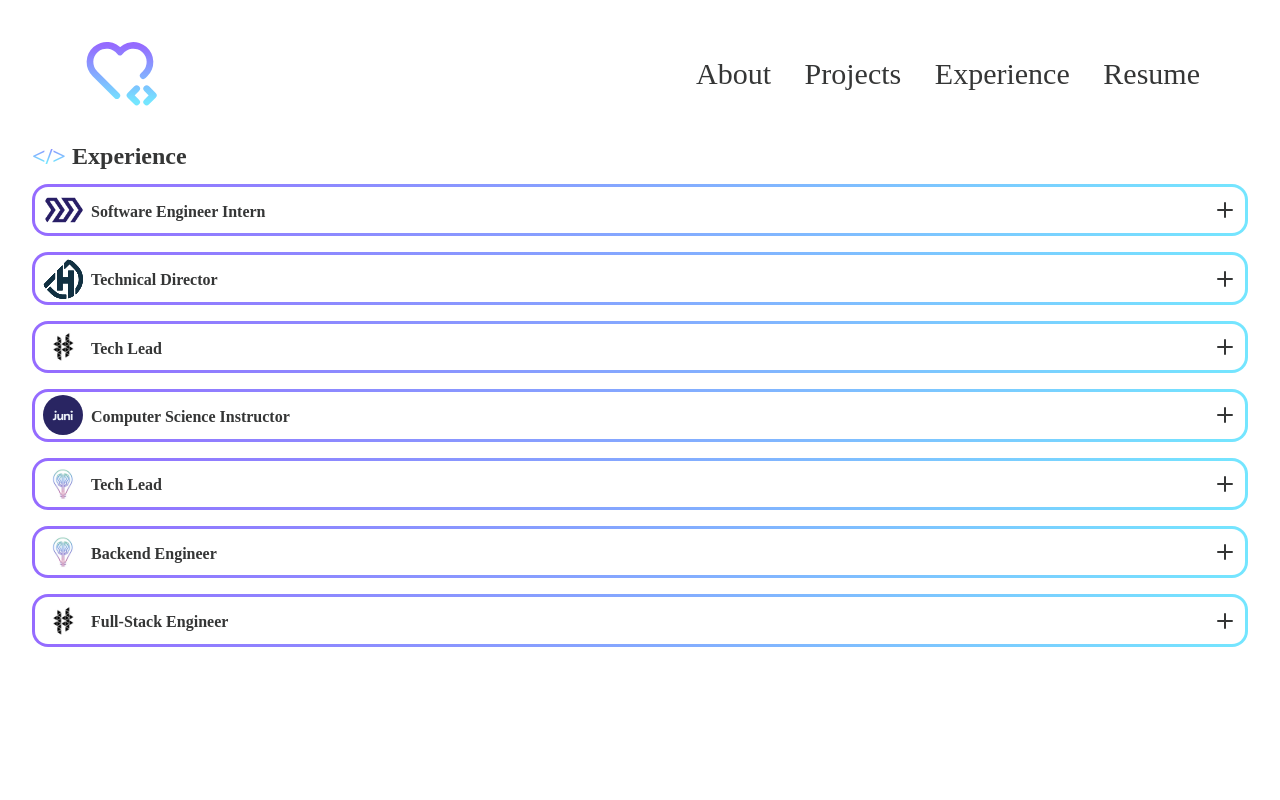
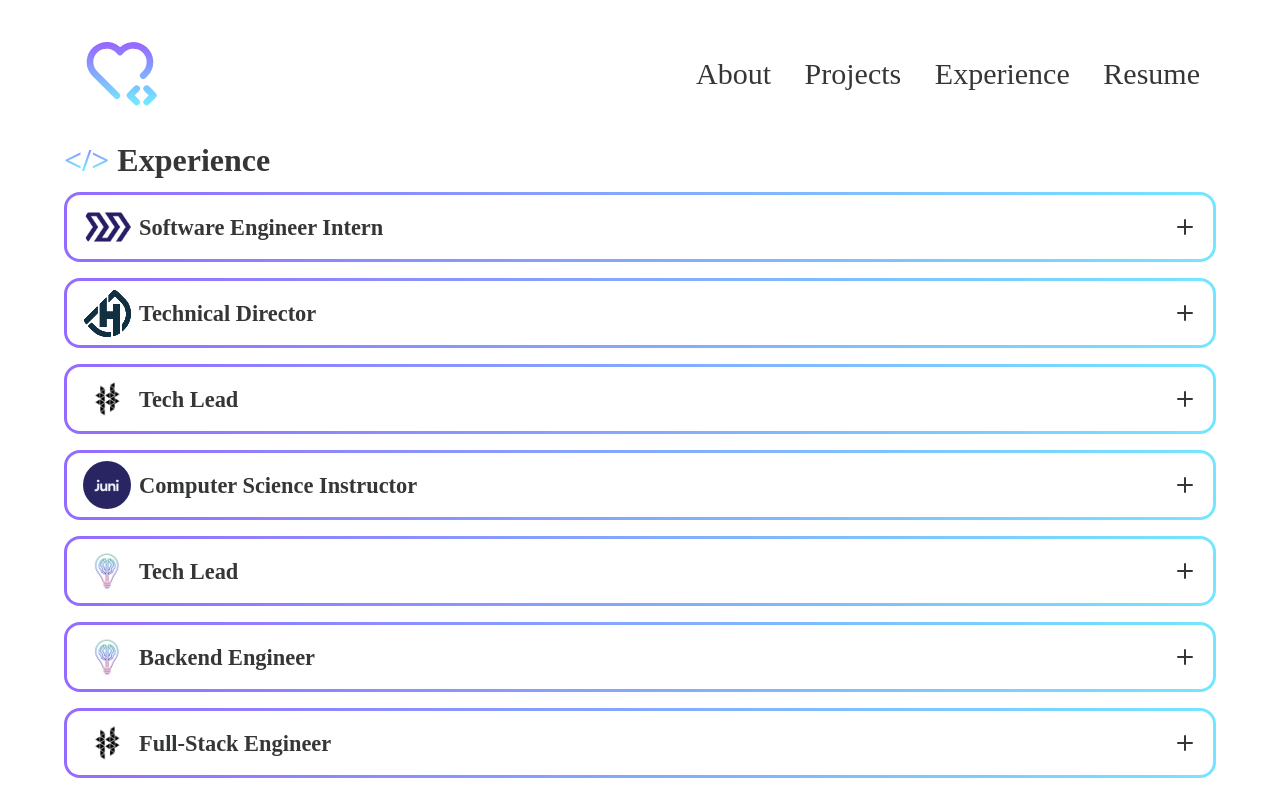
Before and after one commit to dorothyle/dorothyle, a React (Create React App) app: page /experience in a window 1280 px wide. Built offline with nearby package versions, Linux system fonts and the light colour scheme; a web font is replaced by a local one.

Commit message:
adjust experience ui for small desktop view

```diff
--- a/src/Experience.module.css
+++ b/src/Experience.module.css
@@ -13,8 +13,20 @@
 }
 
 .symbolTitle {
-    background: linear-gradient(180deg, #956bff 0%, #74e6ff 75%);
-    background-clip: text;
+  background: linear-gradient(180deg, #956bff 0%, #74e6ff 75%);
+  background-clip: text;
   -webkit-background-clip: text;
   -webkit-text-fill-color: transparent;
 }
+
+/* Small */
+@media screen and (min-width: 665px) {
+  .experienceContainer {
+    margin-right: 4rem;
+    margin-left: 4rem;
+  }
+
+  .titleContainer {
+    font-size: 2rem;
+  }
+}
--- a/src/ExperienceCard.module.css
+++ b/src/ExperienceCard.module.css
@@ -7,6 +7,7 @@
   overflow: hidden;
   margin-top: 1rem;
   margin-bottom: 1rem;
+  height: 2.9rem;
 
   transition: 0.4s ease-in-out;
 
@@ -21,10 +22,6 @@
   margin-left: 0.5rem;
   margin-top: 0.2rem;
   margin-bottom: 0.2rem;
-}
-
-.experienceCardContainer {
-  height: 2.9rem;
 }
 
 .companyInfoContainer {
@@ -93,3 +90,39 @@
   margin-top: 0.5rem;
   margin-bottom: 0.5rem;
 }
+
+@media screen and (min-width: 665px) {
+  .experienceCardContainer {
+    height: 4rem;
+  }
+
+  .roleTitleContainer {
+    margin-top: 0.5rem;
+    margin-bottom: 0.5rem;
+    margin-right: 1rem;
+    margin-left: 1rem;
+  }
+
+  .companyLogoContainer {
+    width: 3rem;
+    height: 3rem;
+  }
+
+  .companyInfoContainer h2 {
+    font-size: 1.4rem;
+  }
+
+  .contentContainer {
+    margin-right: 1.5rem;
+    margin-left: 1.5rem;
+    margin-top: 1rem;
+  }
+
+  .subheadingContainer {
+    font-size: 1.1rem;
+  }
+
+  .descriptionContainer {
+    font-size: 0.9rem;
+  }
+}
--- a/src/Tag.module.css
+++ b/src/Tag.module.css
@@ -19,7 +19,14 @@
   margin-bottom: 0.3rem;
 }
 
-@media screen and (min-width: 700px) {
+@media screen and (min-width: 665px) {
+  .tagBox {
+    border: 0.1rem solid transparent;
+    font-size: 0.9rem;
+  }
+}
+
+@media screen and (min-width: 1000px) {
   /* dummy width */
   .tagBox {
     border: 3px solid transparent;
```
